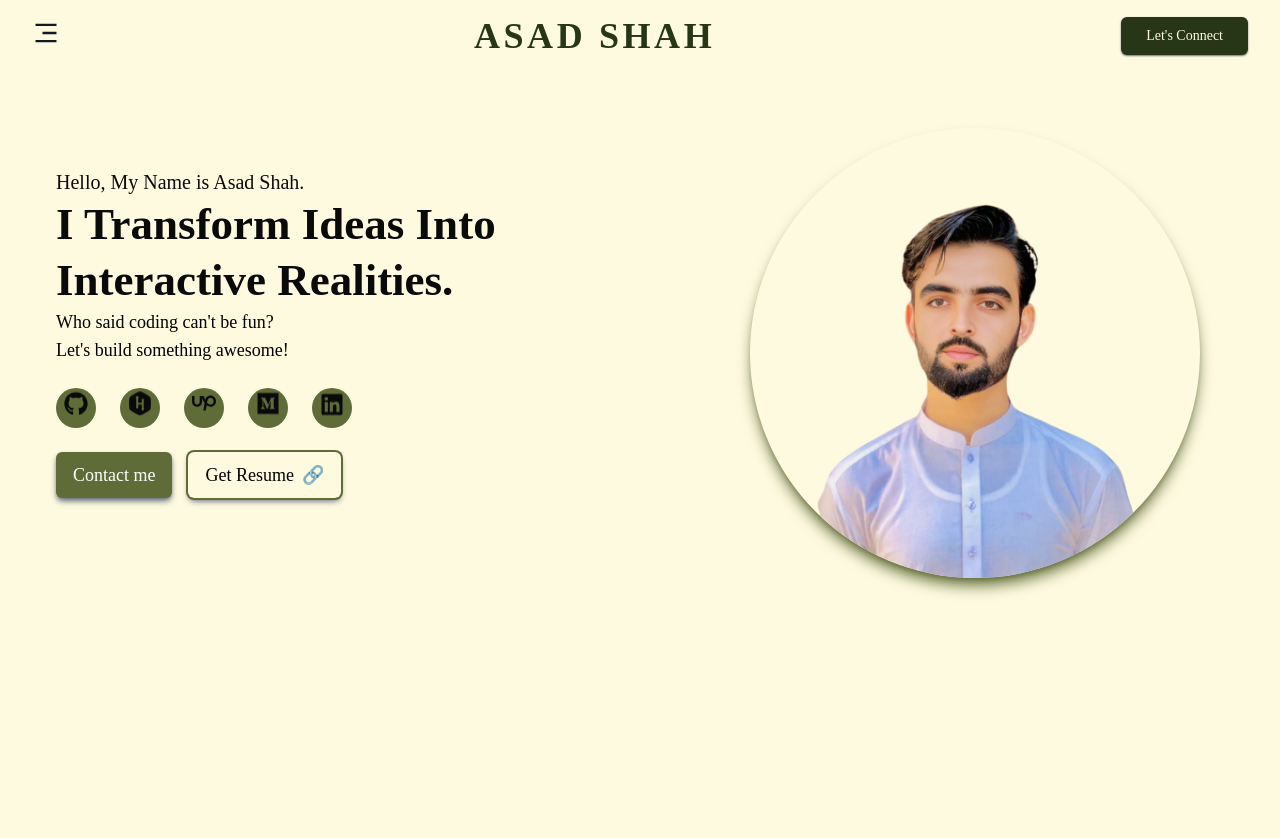
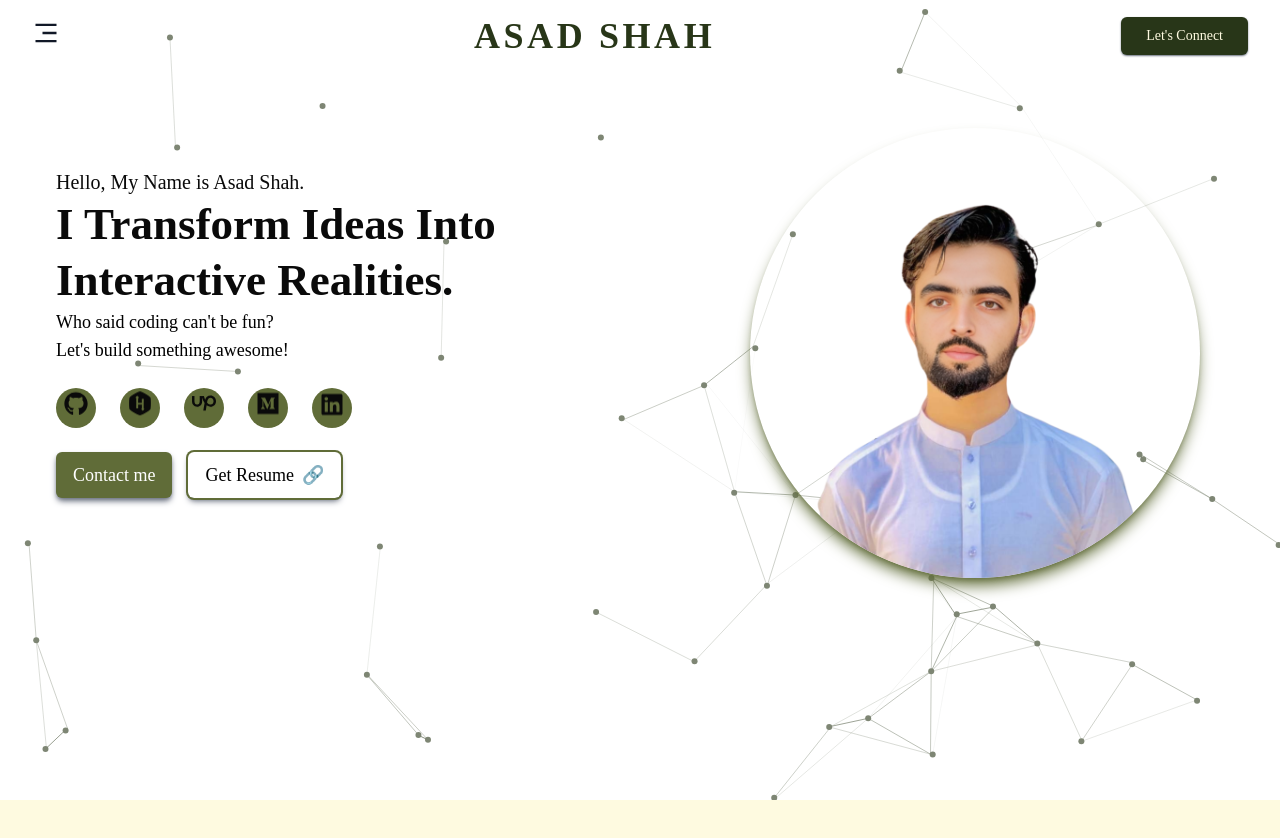
Before and after one commit to iamasadshah/iamasadshah-ibnerafi, a Next.js app: page / in a window 1280 px wide. Shown: the top 838 px of the page. Built offline with nearby package versions, Linux system fonts and the light colour scheme.

Commit message:
bg effect enhanced

```diff
--- a/src/app/components/Hero.tsx
+++ b/src/app/components/Hero.tsx
@@ -81,7 +81,7 @@ const Hero = () => {
   }, []);
 
   return (
-    <div className="lg:flex lg:pr-6 min-h-screen Hero-container bg-primary2 relative overflow-hidden pt-10 md:pt-32 pb-8 md:pb-0">
+    <div className="lg:flex lg:pr-6 min-h-screen Hero-container relative overflow-hidden pt-10 md:pt-32 pb-8 md:pb-0">
       {/* Image Section */}
       <div className="Image-Div flex flex-col justify-center items-center px-4 relative h-[50vh] lg:h-full lg:basis-[60%] order-first lg:order-last p-0">
         <Image
--- a/src/app/components/Navbar.tsx
+++ b/src/app/components/Navbar.tsx
@@ -44,7 +44,7 @@ const Navbar = () => {
       className={`fixed top-0 left-0 right-0 z-50 transition-all duration-300 ${
         isScrolled
           ? "bg-primary2/80 backdrop-blur-md shadow-md shadow-primary1"
-          : "bg-primary2"
+          : ""
       }`}
     >
       <div className="max-w-full mx-auto px-4 sm:px-6 lg:px-8">
--- a/src/app/components/NetEffect.tsx
+++ b/src/app/components/NetEffect.tsx
@@ -26,13 +26,17 @@ const NetEffect = () => {
 
     const particleCount = 50;
 
+    // Determine particle speed based on screen size
+    const isMobile = window.innerWidth < 768;
+    const speedFactor = isMobile ? 1 : 5; // Slower speed for mobile
+
     // Initialize particles
     for (let i = 0; i < particleCount; i++) {
       particles.push({
         x: Math.random() * canvas.width,
         y: Math.random() * canvas.height,
-        vx: (Math.random() - 0.5) * 5,
-        vy: (Math.random() - 0.5) * 5,
+        vx: (Math.random() - 0.5) * speedFactor,
+        vy: (Math.random() - 0.5) * speedFactor,
       });
     }
 
@@ -84,8 +88,8 @@ const NetEffect = () => {
       // Create a gentle attraction to the mouse
       gsap.to(particles, {
         duration: 1,
-        x: (i) => particles[i].x + (mouse.x - particles[i].x) * 5,
-        y: (i) => particles[i].y + (mouse.y - particles[i].y) * 5,
+        x: (i) => particles[i].x + (mouse.x - particles[i].x) * 7,
+        y: (i) => particles[i].y + (mouse.y - particles[i].y) * 7,
         ease: "power1.out",
       });
     };
@@ -104,7 +108,7 @@ const NetEffect = () => {
   return (
     <canvas
       ref={canvasRef}
-      className="fixed top-0 left-0 w-full h-full pointer-events-none opacity-50 z-0"
+      className="fixed top-0 left-0 w-full h-full pointer-events-none opacity-35 md:opacity-60 z-0"
     ></canvas>
   );
 };
```
